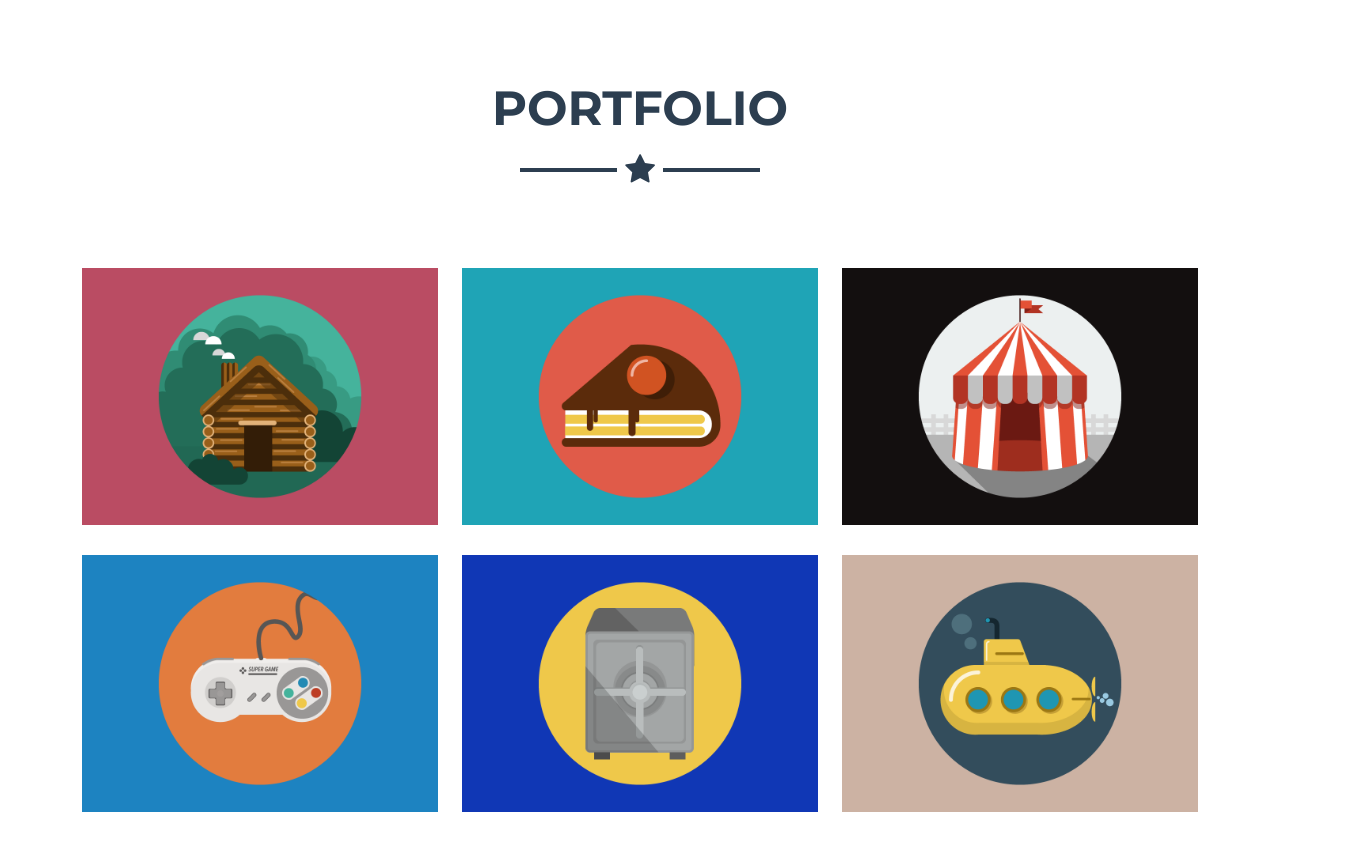
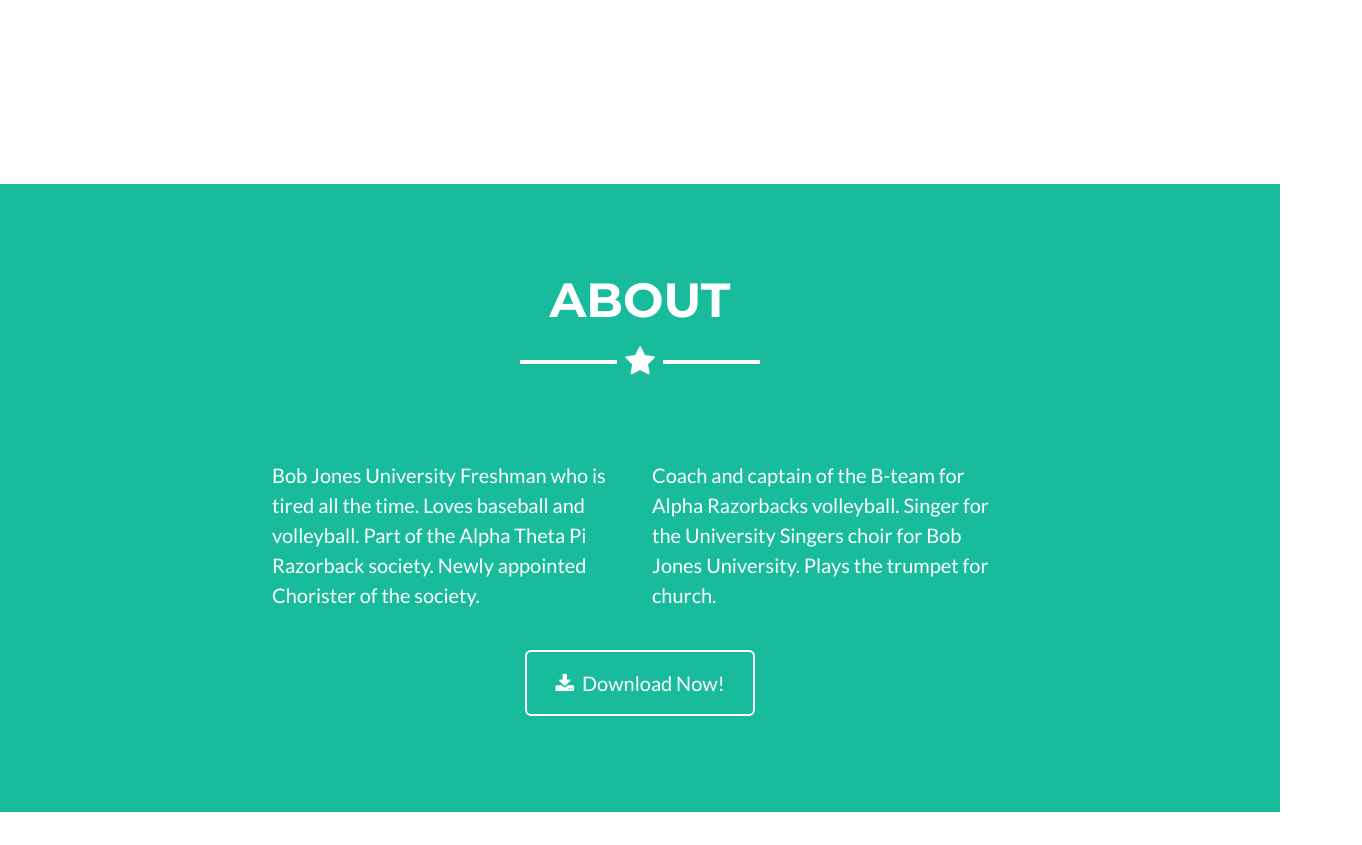
Before and after one commit to aschlichting44/aschlichting44.github.io, a plain HTML site: page index.html in a window 1280 px wide. Shown: the part 840-1685 px from the top of the page, 1362 px wide, since content can reach past the window. Drawn offline with Linux system fonts and the light colour scheme.

Commit message:
Add files via upload

```diff
--- a/index.html
+++ b/index.html
@@ -16,7 +16,7 @@
         <div class="container"><a class="navbar-brand" href="#page-top">Brand</a><button data-bs-toggle="collapse" data-bs-target="#navbarResponsive" class="navbar-toggler text-white bg-primary text-uppercase rounded" aria-controls="navbarResponsive" aria-expanded="false" aria-label="Toggle navigation"><i class="fa fa-bars"></i></button>
             <div class="collapse navbar-collapse" id="navbarResponsive">
                 <ul class="navbar-nav ms-auto">
-                    <li class="nav-item mx-0 mx-lg-1"><a class="nav-link py-3 px-0 px-lg-3 rounded" href="#portfolio">Portfolio</a></li>
+                    <li class="nav-item mx-0 mx-lg-1"></li>
                     <li class="nav-item mx-0 mx-lg-1"><a class="nav-link py-3 px-0 px-lg-3 rounded" href="#about">About</a></li>
                     <li class="nav-item mx-0 mx-lg-1"><a class="nav-link py-3 px-0 px-lg-3 rounded" href="#contact">Contact</a></li>
                 </ul>
@@ -30,43 +30,7 @@
             <h2 class="fw-light mb-0">Business Administration Major - Freshman</h2>
         </div>
     </header>
-    <section id="portfolio" class="portfolio">
-        <div class="container">
-            <h2 class="text-uppercase text-center text-secondary">Portfolio</h2>
-            <div class="d-flex portfolio-item-caption position-absolute h-100 w-100">
-                <div class="text-center text-white my-auto portfolio-item-caption-content w-100"><i class="fa fa-search-plus fa-3x"></i></div>
-            </div>
-            <hr class="star-dark mb-5">
-            <div class="row">
-                <div class="col-md-6 col-lg-4"><a class="d-block mx-auto portfolio-item" href="#portfolio-modal-1" data-bs-toggle="modal"><img class="img-fluid" src="assets/img/portfolio/cabin.png"></a></div>
-                <div class="col-md-6 col-lg-4"><a class="d-block mx-auto portfolio-item" href="#portfolio-modal-2" data-bs-toggle="modal">
-                        <div class="d-flex portfolio-item-caption position-absolute h-100 w-100">
-                            <div class="text-center text-white my-auto portfolio-item-caption-content w-100"><i class="fa fa-search-plus fa-3x"></i></div>
-                        </div><img class="img-fluid" src="assets/img/portfolio/cake.png">
-                    </a></div>
-                <div class="col-md-6 col-lg-4"><a class="d-block mx-auto portfolio-item" href="#portfolio-modal-3" data-bs-toggle="modal">
-                        <div class="d-flex portfolio-item-caption position-absolute h-100 w-100">
-                            <div class="text-center text-white my-auto portfolio-item-caption-content w-100"><i class="fa fa-search-plus fa-3x"></i></div>
-                        </div><img class="img-fluid" src="assets/img/portfolio/circus.png">
-                    </a></div>
-                <div class="col-md-6 col-lg-4"><a class="d-block mx-auto portfolio-item" href="#portfolio-modal-4" data-bs-toggle="modal">
-                        <div class="d-flex portfolio-item-caption position-absolute h-100 w-100">
-                            <div class="text-center text-white my-auto portfolio-item-caption-content w-100"><i class="fa fa-search-plus fa-3x"></i></div>
-                        </div><img class="img-fluid" src="assets/img/portfolio/game.png">
-                    </a></div>
-                <div class="col-md-6 col-lg-4"><a class="d-block mx-auto portfolio-item" href="#portfolio-modal-5" data-bs-toggle="modal">
-                        <div class="d-flex portfolio-item-caption position-absolute h-100 w-100">
-                            <div class="text-center text-white my-auto portfolio-item-caption-content w-100"><i class="fa fa-search-plus fa-3x"></i></div>
-                        </div><img class="img-fluid" src="assets/img/portfolio/safe.png">
-                    </a></div>
-                <div class="col-md-6 col-lg-4"><a class="d-block mx-auto portfolio-item" href="#portfolio-modal-6" data-bs-toggle="modal">
-                        <div class="d-flex portfolio-item-caption position-absolute h-100 w-100">
-                            <div class="text-center text-white my-auto portfolio-item-caption-content w-100"><i class="fa fa-search-plus fa-3x"></i></div>
-                        </div><img class="img-fluid" src="assets/img/portfolio/submarine.png">
-                    </a></div>
-            </div>
-        </div>
-    </section>
+    <section id="portfolio" class="portfolio"></section>
     <section class="text-white bg-primary mb-0" id="about">
         <div class="container">
             <h2 class="text-uppercase text-center text-white">About</h2>
```
